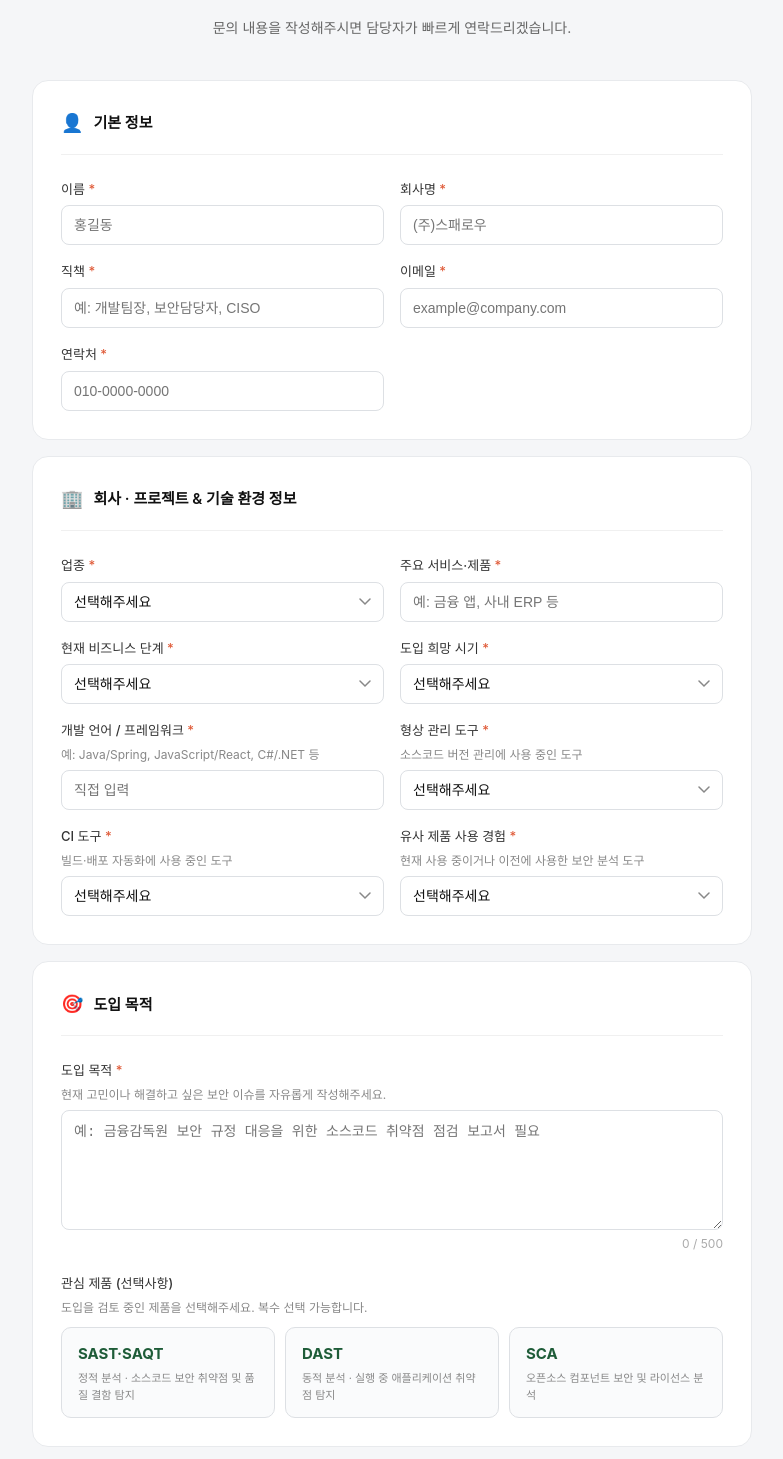
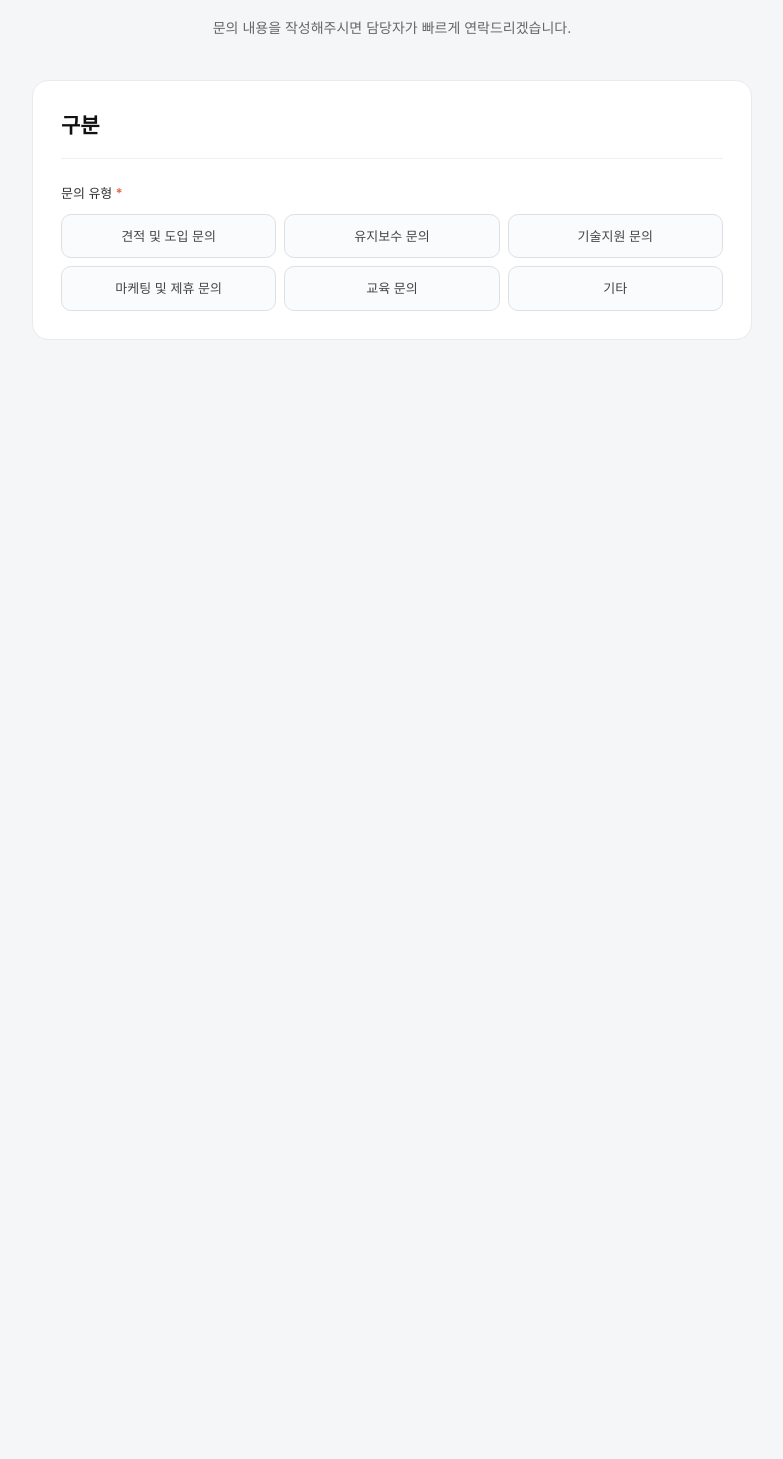
Before and after one commit to rjs4013/inquiry-form, a React (Vite) app: page / in a window 1280 px wide. Shown: the part 111-1570 px from the top of the page, without its empty margins (248-1031 px from the left). After the commit the page ends 800 px from the top, so only its background shows below. Built offline with nearby package versions, Linux system fonts and the light colour scheme.

Commit message:
업데이트

```diff
--- a/src/App.css
+++ b/src/App.css
@@ -54,14 +54,14 @@ body {
 .section-header {
   display: flex;
   align-items: center;
-  gap: 10px;
+  /* gap: 10px; */
   margin-bottom: 24px;
   padding-bottom: 16px;
   border-bottom: 1px solid #f0f0f0;
 }
 .section-icon { font-size: 18px; }
 .section-title {
-  font-size: 15px;
+  font-size: 21px;
   font-weight: 600;
   color: #111;
 }
@@ -346,3 +346,71 @@ select.input {
   transition: background 0.15s;
 }
 .btn-secondary:hover { background: #f5f6f8; }
+
+/* Inquiry type cards */
+.inquiry-type-grid {
+  display: grid;
+  grid-template-columns: repeat(3, 1fr);
+  gap: 8px;
+  margin-top: 4px;
+}
+.inquiry-type-card {
+  display: flex;
+  align-items: center;
+  justify-content: center;
+  text-align: center;
+  padding: 12px 10px;
+  border: 1.5px solid #dde0e4;
+  border-radius: 10px;
+  cursor: pointer;
+  font-size: 13px;
+  color: #444;
+  background: #fafbfc;
+  transition: border-color 0.15s, background 0.15s, color 0.15s;
+  line-height: 1.4;
+}
+.inquiry-type-card:hover {
+  border-color: #2d7a4f;
+  background: #f0f7f3;
+  color: #1e5c38;
+}
+.inquiry-type-card.selected {
+  border-color: #1e5c38;
+  background: #1e5c38;
+  color: #fff;
+  font-weight: 600;
+}
+@media (max-width: 560px) {
+  .inquiry-type-grid { grid-template-columns: repeat(2, 1fr); }
+}
+
+/* Multi select dropdown style */
+.multi-select {
+  display: flex;
+  flex-direction: column;
+  border: 1px solid #dde0e4;
+  border-radius: 8px;
+  overflow: hidden;
+  max-height: 220px;
+  overflow-y: auto;
+}
+.multi-option {
+  padding: 9px 12px;
+  font-size: 13px;
+  color: #333;
+  cursor: pointer;
+  transition: background 0.1s;
+  border-bottom: 0.5px solid #f0f0f0;
+  user-select: none;
+}
+.multi-option:last-child { border-bottom: none; }
+.multi-option:hover { background: #f5f7f5; }
+.multi-option.selected {
+  background: #f0f7f3;
+  color: #1e5c38;
+  font-weight: 500;
+}
+.multi-option.selected::before {
+  content: '✓ ';
+  font-weight: 700;
+}
--- a/src/App.jsx
+++ b/src/App.jsx
@@ -2,28 +2,58 @@ import { useState } from 'react'
 import './App.css'
 
 const SELECT_OPTIONS = {
-  companySize: ['1~10명', '11~50명', '51~200명', '201~500명', '500명 이상'],
+  inquiryType: ['견적 및 도입 문의', '유지보수 문의', '기술지원 문의', '마케팅 및 제휴 문의', '교육 문의', '기타'],
   industry: ['IT/SaaS', '제조·물류', '금융·보험', '공공기관', '유통·커머스', '기타(직접 입력)'],
-  bizStage: ['기획 중', '운영 중', '확장·고도화 중', '모름'],
   vcsTools: ['GitHub', 'GitLab', 'Bitbucket', 'SVN', 'Azure DevOps', '기타(직접 입력)', '없음'],
   ciTools: ['Jenkins', 'GitLab CI', 'GitHub Actions', 'CircleCI', 'TeamCity', 'Azure Pipelines', '기타(직접 입력)', '없음'],
-  priorExperience: ['없음', 'Checkmarx', 'Veracode', 'SonarQube', 'Snyk', 'Fortify', '기타(직접 입력)'],
+  priorExperience: ['있음', '없음'],
   timeline: ['즉시', '1~3개월 내', '3~6개월 내', '6개월 이후', '미정'],
-  products: ['SAST·SAQT', 'DAST', 'SCA'],
+  products: [
+    'Sparrow SAST', 'Sparrow SCA', 'Sparrow DAST', 'Sparrow RASP',
+    'Sparrow SAQT', 'Sparrow SecureHub', 'Sparrow Enterprise', 'Sparrow On-Demand',
+    'Sparrow Cloud 일반기업용', 'Sparrow Cloud 공공기관용',
+    '진단 서비스', '교육·트레이닝 서비스', '기타'
+  ],
+}
+
+const FIELD_CONFIG = {
+  '견적 및 도입 문의': ['companyInfo', 'techEnv', 'products', 'purpose'],
+  '유지보수 문의':     ['companyInfo', 'products', 'purpose'],
+  '기술지원 문의':     ['products', 'devLang', 'purpose'],
+  '마케팅 및 제휴 문의': ['companyInfo', 'purpose'],
+  '교육 문의':        ['products', 'purpose'],
+  '기타':             ['purpose'],
+}
+
+const PURPOSE_LABEL = {
+  '견적 및 도입 문의': '도입 목적',
+  '유지보수 문의':     '문의 내용',
+  '기술지원 문의':     '문의 내용',
+  '마케팅 및 제휴 문의': '제휴 내용',
+  '교육 문의':        '교육 요청 내용',
+  '기타':             '문의 내용',
+}
+
+const PURPOSE_PLACEHOLDER = {
+  '견적 및 도입 문의': '예: 금융감독원 보안 규정 대응을 위한 소스코드 취약점 점검 보고서 필요',
+  '유지보수 문의':     '예: 현재 사용 중인 Sparrow SAST 버전과 유지보수 갱신 관련 문의',
+  '기술지원 문의':     '예: 특정 언어 분석 시 오탐이 발생하고 있습니다. 버전은 X.X.X입니다.',
+  '마케팅 및 제휴 문의': '예: 보안 교육 플랫폼과의 제휴 관련 문의드립니다.',
+  '교육 문의':        '예: 개발자 대상 교육을 10명 규모로 진행하고 싶습니다.',
+  '기타':             '문의 내용을 자유롭게 작성해주세요.',
 }
 
 const initialForm = {
   name: '', company: '', position: '', email: '', phone: '',
-  companySize: '', industry: '', industryEtc: '',
-  mainProduct: '', bizStage: '',
-  devLang: '',
+  inquiryType: '',
+  products: [],
+  industry: '', industryEtc: '', mainProduct: '',
+  devLang: '', devFramework: '',
   vcsTools: '', vcsEtc: '',
   ciTools: '', ciEtc: '',
-  priorExperience: '', priorEtc: '',
+  priorExperience: '',
   timeline: '',
   purpose: '',
-  products: [],
-  files: [],
   agreeRequired: false, agreeMarketing: false,
 }
 
@@ -48,34 +78,28 @@ function Select({ value, onChange, options }) {
   )
 }
 
+function MultiSelect({ value, onChange, options }) {
+  const toggle = (v) => {
+    if (value.includes(v)) onChange(value.filter(x => x !== v))
+    else onChange([...value, v])
+  }
+  return (
+    <div className="multi-select">
+      {options.map(o => (
+        <label key={o} className={`multi-option${value.includes(o) ? ' selected' : ''}`}>
+          <input type="checkbox" checked={value.includes(o)} onChange={() => toggle(o)} style={{ display: 'none' }} />
+          {o}
+        </label>
+      ))}
+    </div>
+  )
+}
+
 function SectionHeader({ title, icon }) {
   return (
     <div className="section-header">
       <span className="section-icon">{icon}</span>
       <h2 className="section-title">{title}</h2>
-    </div>
-  )
-}
-
-function ProductCheckbox({ value, onChange }) {
-  const toggle = (p) => {
-    if (value.includes(p)) onChange(value.filter(v => v !== p))
-    else onChange([...value, p])
-  }
-  const descriptions = {
-    SAST·SAQT: '정적 분석 · 소스코드 보안 취약점 및 품질 결함 탐지',
-    DAST: '동적 분석 · 실행 중 애플리케이션 취약점 탐지',
-    SCA: '오픈소스 컴포넌트 보안 및 라이선스 분석',
-  }
-  return (
-    <div className="product-grid">
-      {SELECT_OPTIONS.products.map(p => (
-        <label key={p} className={`product-card${value.includes(p) ? ' selected' : ''}`}>
-          <input type="checkbox" checked={value.includes(p)} onChange={() => toggle(p)} style={{ display: 'none' }} />
-          <span className="product-name">{p}</span>
-          <span className="product-desc">{descriptions[p]}</span>
-        </label>
-      ))}
     </div>
   )
 }
@@ -90,28 +114,37 @@ export default function App() {
     if (errors[key]) setErrors(prev => ({ ...prev, [key]: '' }))
   }
 
+  const fields = form.inquiryType ? FIELD_CONFIG[form.inquiryType] : []
+  const has = (f) => fields.includes(f)
+
   const validate = () => {
     const e = {}
+    if (!form.inquiryType) e.inquiryType = '구분을 선택해주세요'
+    if (has('products') && form.products.length === 0) e.products = '관심 제품을 하나 이상 선택해주세요'
     if (!form.name.trim()) e.name = '이름을 입력해주세요'
     if (!form.company.trim()) e.company = '회사명을 입력해주세요'
     if (!form.position.trim()) e.position = '직책을 입력해주세요'
     if (!form.email.trim()) e.email = '이메일을 입력해주세요'
     else if (!/\S+@\S+\.\S+/.test(form.email)) e.email = '올바른 이메일 형식을 입력해주세요'
     if (!form.phone.trim()) e.phone = '연락처를 입력해주세요'
-    if (!form.companySize) e.companySize = '회사 규모를 선택해주세요'
+    if (has('companyInfo')) {
       if (!form.industry) e.industry = '업종을 선택해주세요'
       if (form.industry === '기타(직접 입력)' && !form.industryEtc.trim()) e.industryEtc = '업종을 직접 입력해주세요'
       if (!form.mainProduct.trim()) e.mainProduct = '주요 서비스·제품을 입력해주세요'
-    if (!form.bizStage) e.bizStage = '비즈니스 단계를 선택해주세요'
-    if (!form.devLang.trim()) e.devLang = '개발 언어/프레임워크를 입력해주세요'
+    }
+    if (has('techEnv') || has('devLang')) {
+      if (!form.devLang.trim()) e.devLang = '개발 언어를 입력해주세요'
+      if (!form.devFramework.trim()) e.devFramework = '프레임워크를 입력해주세요'
+    }
+    if (has('techEnv')) {
       if (!form.vcsTools) e.vcsTools = '형상 관리 도구를 선택해주세요'
       if (form.vcsTools === '기타(직접 입력)' && !form.vcsEtc.trim()) e.vcsEtc = '직접 입력해주세요'
       if (!form.ciTools) e.ciTools = 'CI 도구를 선택해주세요'
       if (form.ciTools === '기타(직접 입력)' && !form.ciEtc.trim()) e.ciEtc = '직접 입력해주세요'
       if (!form.priorExperience) e.priorExperience = '유사 제품 사용 경험을 선택해주세요'
-    if (form.priorExperience === '기타(직접 입력)' && !form.priorEtc.trim()) e.priorEtc = '직접 입력해주세요'
       if (!form.timeline) e.timeline = '도입 희망 시기를 선택해주세요'
-    if (!form.purpose.trim()) e.purpose = '도입 목적을 입력해주세요'
+    }
+    if (!form.purpose.trim()) e.purpose = '내용을 입력해주세요'
     if (!form.agreeRequired) e.agreeRequired = '개인정보 수집·이용에 동의해주세요'
     return e
   }
@@ -125,11 +158,6 @@ export default function App() {
       return
     }
     setSubmitted(true)
-  }
-
-  const handleFileChange = (ev) => {
-    const newFiles = Array.from(ev.target.files)
-    set('files', [...form.files, ...newFiles])
   }
 
   if (submitted) {
@@ -159,9 +187,38 @@ export default function App() {
           <p className="form-desc">문의 내용을 작성해주시면 담당자가 빠르게 연락드리겠습니다.</p>
         </div>
 
-        {/* 1. 기본 정보 */}
+        {/* 구분 */}
         <section className="section">
-          <SectionHeader title="기본 정보" icon="👤" />
+          <SectionHeader title="구분"/>
+          <Field label="문의 유형" required fieldKey="inquiryType">
+            <div className="inquiry-type-grid">
+              {SELECT_OPTIONS.inquiryType.map(t => (
+                <label key={t} className={`inquiry-type-card${form.inquiryType === t ? ' selected' : ''}`}>
+                  <input type="radio" name="inquiryType" value={t} checked={form.inquiryType === t}
+                    onChange={() => { set('inquiryType', t); setErrors({}) }} style={{ display: 'none' }} />
+                  {t}
+                </label>
+              ))}
+            </div>
+            {errors.inquiryType && <p className="error-msg">{errors.inquiryType}</p>}
+          </Field>
+        </section>
+
+        {/* 관심 제품 - 구분 선택 후 노출 */}
+        {form.inquiryType && has('products') && (
+          <section className="section">
+            <SectionHeader title="문의 제품 및 서비스"/>
+            <Field label="제품 및 서비스" required hint="복수 선택 가능합니다." fieldKey="products">
+              <MultiSelect value={form.products} onChange={v => set('products', v)} options={SELECT_OPTIONS.products} />
+              {errors.products && <p className="error-msg">{errors.products}</p>}
+            </Field>
+          </section>
+        )}
+
+        {/* 기본 정보 */}
+        {form.inquiryType && (
+          <section className="section">
+            <SectionHeader title="기본 정보" />
             <div className="grid-2">
               <Field label="이름" required fieldKey="name">
                 <input className={`input${errors.name ? ' input-error' : ''}`} value={form.name} onChange={e => set('name', e.target.value)} placeholder="홍길동" />
@@ -185,10 +242,12 @@ export default function App() {
               </Field>
             </div>
           </section>
+        )}
 
-        {/* 2. 회사 & 기술 환경 (통합) */}
+        {/* 회사 정보 */}
+        {form.inquiryType && has('companyInfo') && (
           <section className="section">
-          <SectionHeader title="회사 · 프로젝트 & 기술 환경 정보" icon="🏢" />
+            <SectionHeader title="회사 정보"/>
             <div className="grid-2">
               <Field label="업종" required fieldKey="industry">
                 <Select value={form.industry} onChange={v => set('industry', v)} options={SELECT_OPTIONS.industry} />
@@ -204,19 +263,25 @@ export default function App() {
                 <input className={`input${errors.mainProduct ? ' input-error' : ''}`} value={form.mainProduct} onChange={e => set('mainProduct', e.target.value)} placeholder="예: 금융 앱, 사내 ERP 등" />
                 {errors.mainProduct && <p className="error-msg">{errors.mainProduct}</p>}
               </Field>
-            <Field label="현재 비즈니스 단계" required fieldKey="bizStage">
-              <Select value={form.bizStage} onChange={v => set('bizStage', v)} options={SELECT_OPTIONS.bizStage} />
-              {errors.bizStage && <p className="error-msg">{errors.bizStage}</p>}
-            </Field>
-            <Field label="도입 희망 시기" required fieldKey="timeline">
-              <Select value={form.timeline} onChange={v => set('timeline', v)} options={SELECT_OPTIONS.timeline} />
-              {errors.timeline && <p className="error-msg">{errors.timeline}</p>}
-            </Field>
-            <Field label="개발 언어 / 프레임워크" required hint="예: Java/Spring, JavaScript/React, C#/.NET 등" fieldKey="devLang">
+            </div>
+          </section>
+        )}
+
+        {/* 기술 환경 */}
+        {form.inquiryType && (has('techEnv') || has('devLang')) && (
+          <section className="section">
+            <SectionHeader title="기술 환경 정보" />
+            <div className="grid-2">
+              <Field label="개발 언어" required hint="예: Java, Python, JavaScript" fieldKey="devLang">
                 <input className={`input${errors.devLang ? ' input-error' : ''}`} value={form.devLang} onChange={e => set('devLang', e.target.value)} placeholder="직접 입력" />
                 {errors.devLang && <p className="error-msg">{errors.devLang}</p>}
               </Field>
-            <Field label="형상 관리 도구" required hint="소스코드 버전 관리에 사용 중인 도구" fieldKey="vcsTools">
+              <Field label="프레임워크" required hint="예: Spring, Django, React" fieldKey="devFramework">
+                <input className={`input${errors.devFramework ? ' input-error' : ''}`} value={form.devFramework} onChange={e => set('devFramework', e.target.value)} placeholder="직접 입력" />
+                {errors.devFramework && <p className="error-msg">{errors.devFramework}</p>}
+              </Field>
+              {has('techEnv') && <>
+                <Field label="형상 관리 도구" required hint="소스코드 버전 관리 도구" fieldKey="vcsTools">
                   <Select value={form.vcsTools} onChange={v => set('vcsTools', v)} options={SELECT_OPTIONS.vcsTools} />
                   {errors.vcsTools && <p className="error-msg">{errors.vcsTools}</p>}
                   {form.vcsTools === '기타(직접 입력)' && (
@@ -226,7 +291,7 @@ export default function App() {
                     </div>
                   )}
                 </Field>
-            <Field label="CI 도구" required hint="빌드·배포 자동화에 사용 중인 도구" fieldKey="ciTools">
+                <Field label="CI 도구" required hint="빌드·배포 자동화 도구" fieldKey="ciTools">
                   <Select value={form.ciTools} onChange={v => set('ciTools', v)} options={SELECT_OPTIONS.ciTools} />
                   {errors.ciTools && <p className="error-msg">{errors.ciTools}</p>}
                   {form.ciTools === '기타(직접 입력)' && (
@@ -237,35 +302,38 @@ export default function App() {
                   )}
                 </Field>
                 <Field label="유사 제품 사용 경험" required hint="현재 사용 중이거나 이전에 사용한 보안 분석 도구" fieldKey="priorExperience">
-              <Select value={form.priorExperience} onChange={v => set('priorExperience', v)} options={['있음', '없음']} />
+                  <Select value={form.priorExperience} onChange={v => set('priorExperience', v)} options={SELECT_OPTIONS.priorExperience} />
                   {errors.priorExperience && <p className="error-msg">{errors.priorExperience}</p>}
                 </Field>
+                <Field label="도입 희망 시기" required fieldKey="timeline">
+                  <Select value={form.timeline} onChange={v => set('timeline', v)} options={SELECT_OPTIONS.timeline} />
+                  {errors.timeline && <p className="error-msg">{errors.timeline}</p>}
+                </Field>
+              </>}
             </div>
           </section>
+        )}
 
-        {/* 3. 도입 목적 */}
+        {/* 문의 내용 */}
+        {form.inquiryType && (
           <section className="section">
-          <SectionHeader title="도입 목적" icon="🎯" />
-          <Field label="도입 목적" required hint="현재 고민이나 해결하고 싶은 보안 이슈를 자유롭게 작성해주세요." fieldKey="purpose">
+            <SectionHeader title={PURPOSE_LABEL[form.inquiryType]} />
+            <Field label={PURPOSE_LABEL[form.inquiryType]} required fieldKey="purpose">
               <textarea
                 className={`input textarea${errors.purpose ? ' input-error' : ''}`}
                 value={form.purpose}
                 onChange={e => set('purpose', e.target.value)}
-              placeholder="예: 금융감독원 보안 규정 대응을 위한 소스코드 취약점 점검 보고서 필요"
+                placeholder={PURPOSE_PLACEHOLDER[form.inquiryType]}
                 maxLength={500}
               />
               <div className="char-count">{form.purpose.length} / 500</div>
               {errors.purpose && <p className="error-msg">{errors.purpose}</p>}
             </Field>
+          </section>
+        )}
 
-          <div style={{ marginTop: 20 }}>
-            <Field label="관심 제품 (선택사항)" hint="도입을 검토 중인 제품을 선택해주세요. 복수 선택 가능합니다." fieldKey="products">
-              <ProductCheckbox value={form.products} onChange={v => set('products', v)} />
-            </Field>
-          </div>
-        </section>
-
-        {/* 5. 개인정보 동의 */}
+        {/* 개인정보 동의 */}
+        {form.inquiryType && (
           <section className="section">
             <SectionHeader title="개인정보 수집 및 이용 동의" />
             <div className="agree-list">
@@ -285,11 +353,14 @@ export default function App() {
               </div>
             </div>
           </section>
+        )}
 
+        {form.inquiryType && (
           <div className="form-footer">
             <button className="btn-reset" onClick={() => { setForm(initialForm); setErrors({}) }}>초기화</button>
             <button className="btn-submit" onClick={handleSubmit}>문의하기 →</button>
           </div>
+        )}
       </div>
     </div>
   )
```
Lines whose indentation alone changed are shown as unchanged.
